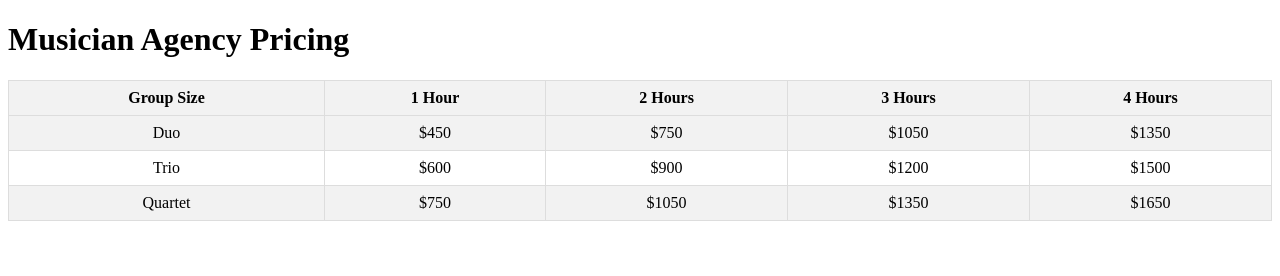
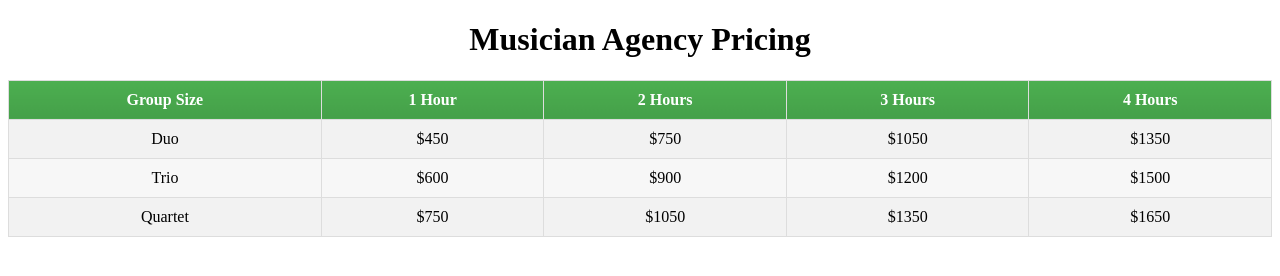
Before and after one commit to hungexplorer19/gigconnection, a plain HTML site: page index.html in a window 1280 px wide. Drawn offline with Linux system fonts and the light colour scheme.

Commit message:
Update index.html

```diff
--- a/index.html
+++ b/index.html
@@ -5,16 +5,20 @@
     table {
       width: 100%;
       border-collapse: collapse;
+      border-spacing: 0;
+      background-color: #f7f7f7;
+      margin: 20px auto;
     }
 
     th, td {
       border: 1px solid #ddd;
-      padding: 8px;
+      padding: 10px;
       text-align: center;
     }
 
     th {
-      background-color: #f2f2f2;
+      background: linear-gradient(to bottom, #4CAF50, #45a049);
+      color: white;
     }
 
     tr:nth-child(even) {
@@ -23,7 +27,7 @@
   </style>
 </head>
 <body>
-  <h1>Musician Agency Pricing</h1>
+  <h1 style="text-align: center;">Musician Agency Pricing</h1>
   <table>
     <tr>
       <th>Group Size</th>
```
